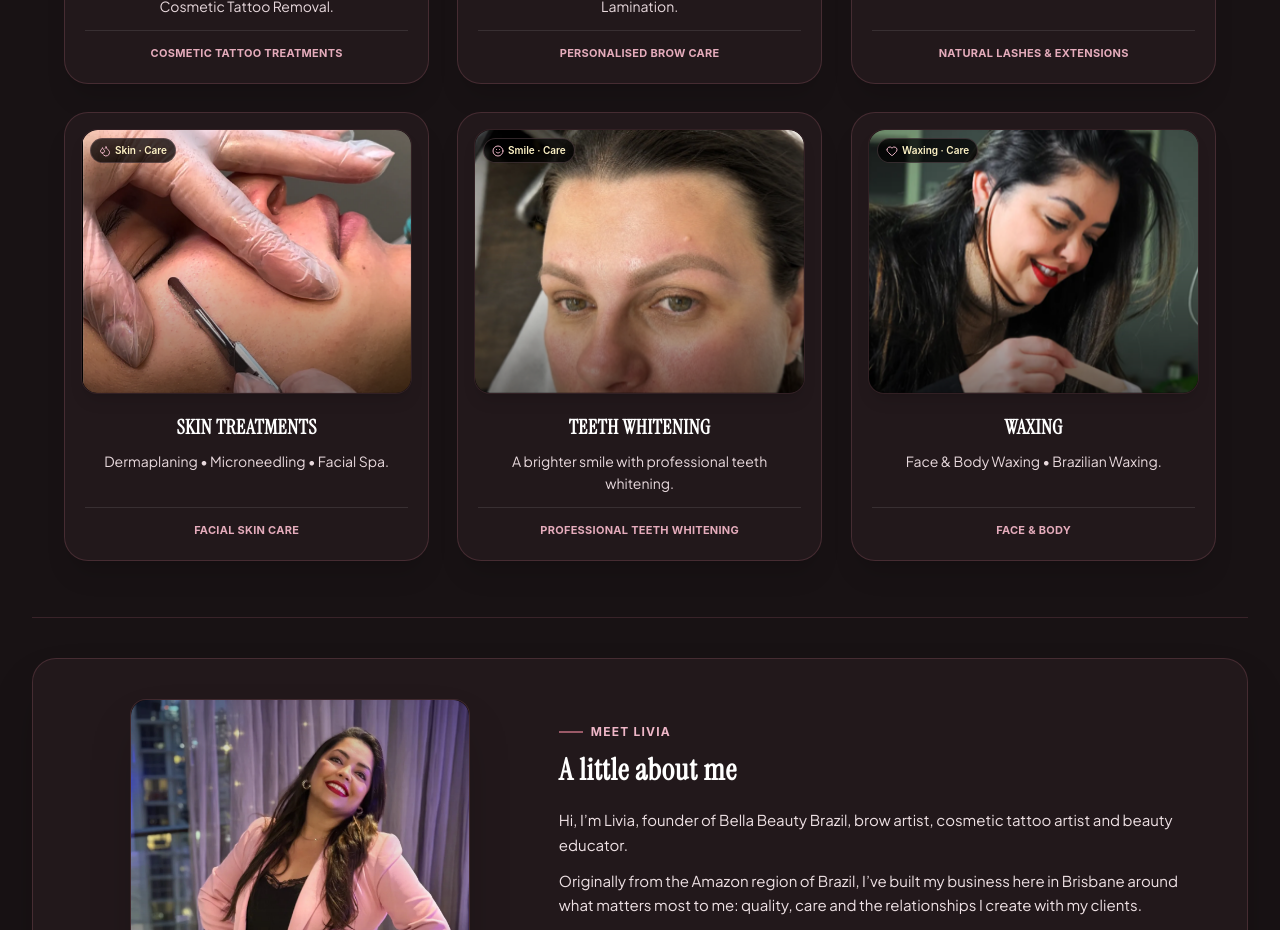
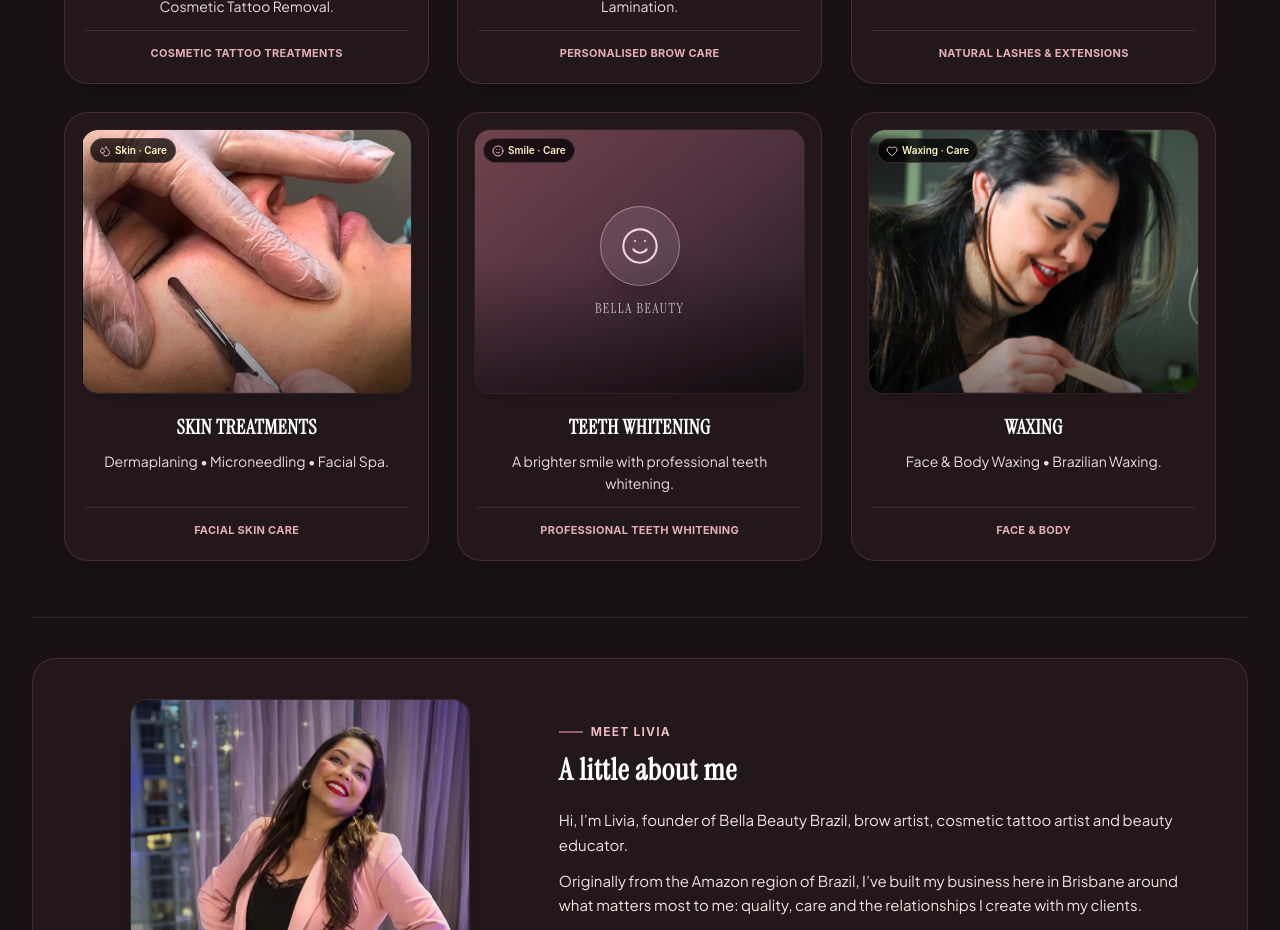
Before and after one commit to joorgeec3/Bella-Beauty-Brazil, a React (Vite) app: page / in a window 1280 px wide. Shown: the part 1560-2490 px from the top of the page. Built offline with nearby package versions, Linux system fonts and the light colour scheme; no server answers.

Commit message:
Keep every new client photo unique on homepage while preserving authentic service imagery

```diff
--- a/src/components/FeaturesRibbon.tsx
+++ b/src/components/FeaturesRibbon.tsx
@@ -41,8 +41,7 @@ export const FeaturesRibbon: React.FC<FeaturesRibbonProps> = ({ language }) => {
       footer: language === 'en' ? 'Facial skin care' : language === 'pt' ? 'Cuidados faciais' : 'Cuidado facial',
     },
     {
-      // Real whitening photo supplied in the latest client archive.
-      image: `${import.meta.env.BASE_URL}assets/bella/client-2026-10-v2/teeth-whitening/teeth-whitening-01.webp`,
+      // All three original whitening photos appear exclusively in the main Gallery; use the existing smile illustration here to avoid cloning the same picture.
       icon: <Smile className="w-3 h-3 text-[#efb7c8]" />,
       label: language === 'en' ? 'Smile · Care' : language === 'pt' ? 'Sorriso · Cuidado' : 'Sonrisa · Cuidado',
       title: 'Teeth Whitening',
```
